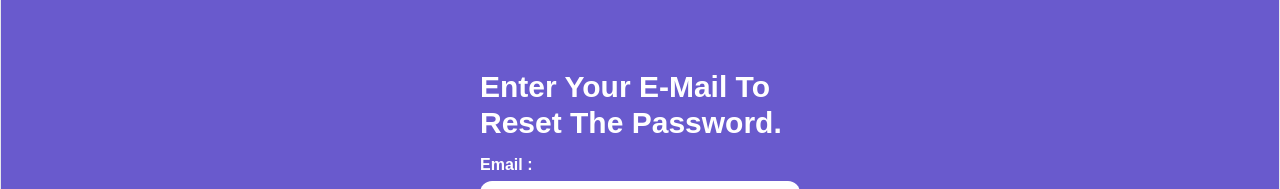
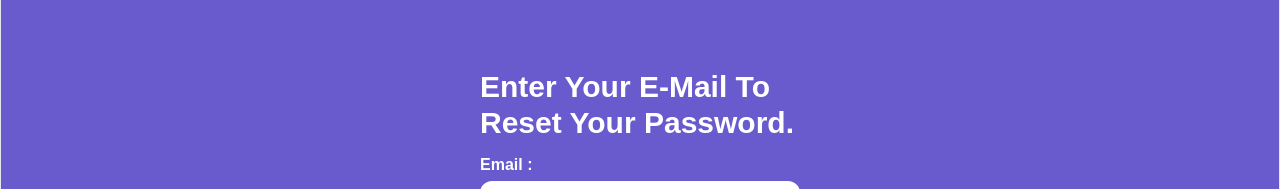
Before and after one commit to OseleChidera/Afritech., a Next.js app: page /signin/forgot-password in a window 1280 px wide. Shown: the part 226-415 px from the top of the page. Built offline with nearby package versions, Linux system fonts and the light colour scheme; no server answers.

Commit message:
changed text on the fogort password page

```diff
--- a/src/app/(auth)/signin/forgot-password/page.jsx
+++ b/src/app/(auth)/signin/forgot-password/page.jsx
@@ -47,7 +47,7 @@ const FogortpasswordEmail = ({ user, prevStep, currentIndex, setCurrentIndex, is
             <div id='form-two' className='max-w-xs w-full   scaleAnimation'>
                 <div className="mb-3">
                     <span className='font-extrabold capitalize text-white text-3xl mb-6'>
-                        Enter your E-mail to reset the password.
+                        Enter your E-mail to reset your password.
                     </span>
                 </div>
                 {/* Formik form for handling form state and validation */}
```
